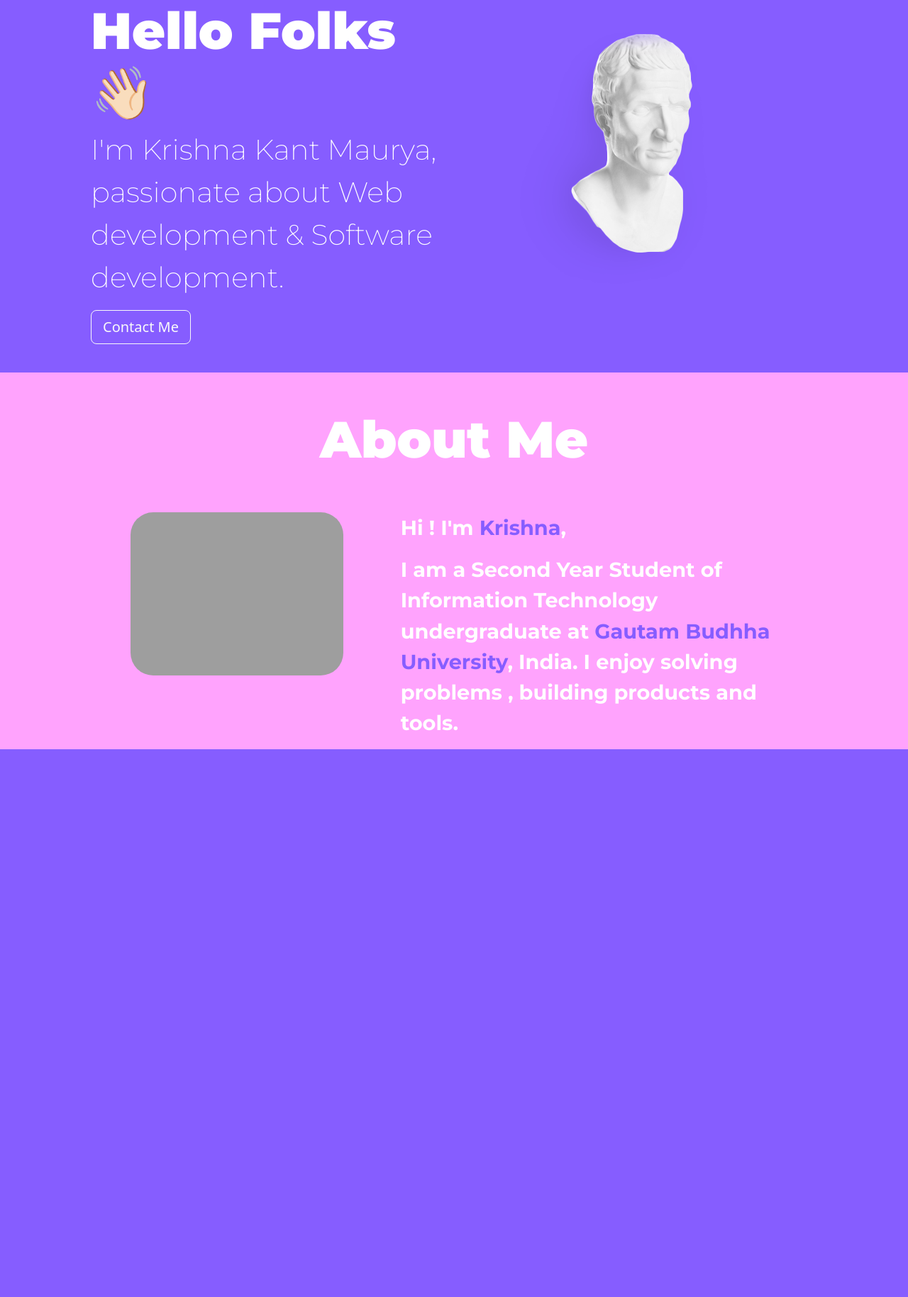
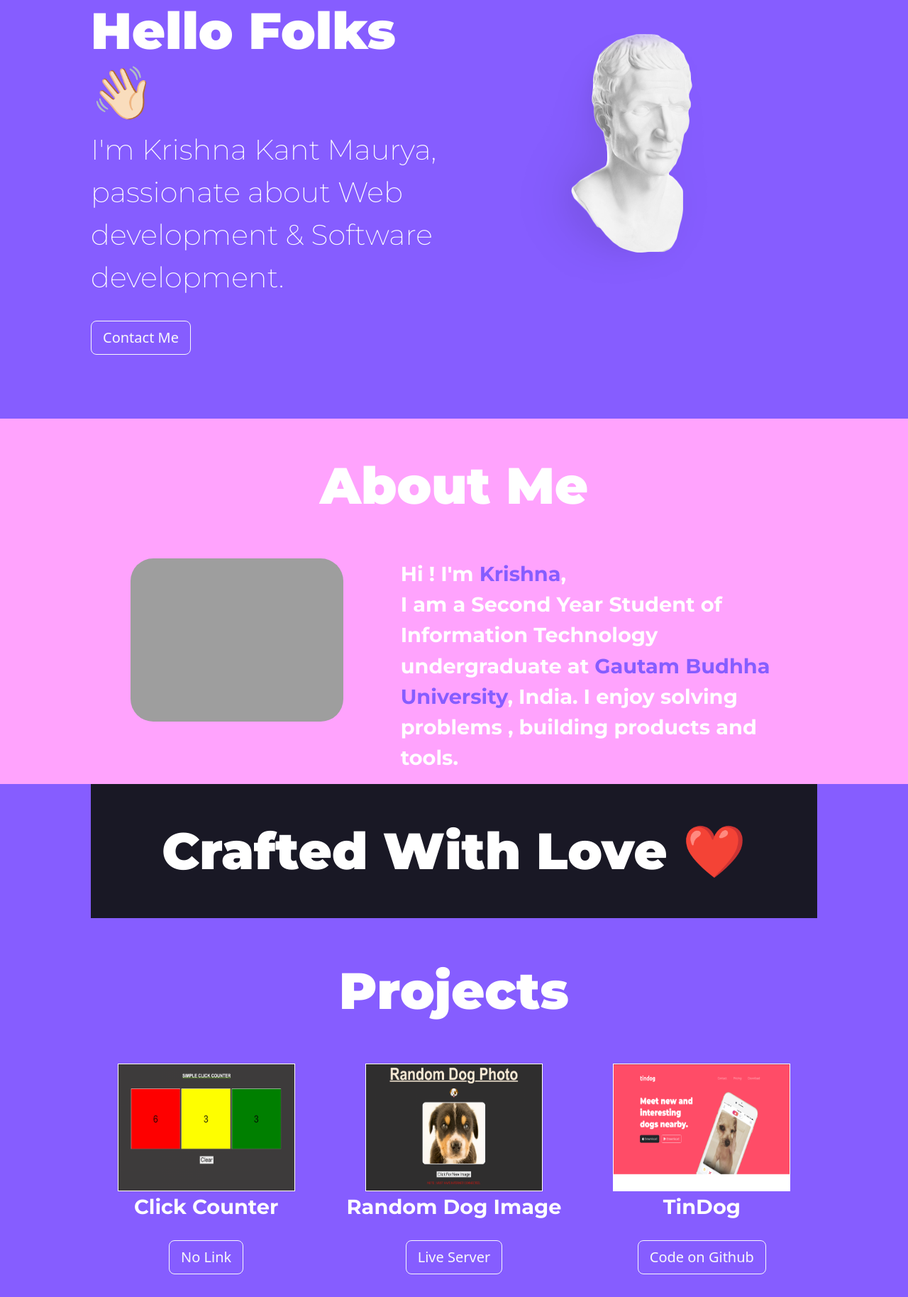
Before and after one commit to krishna102001/Web-Development, a web app: file BootStrap/Portfolio/index.html in a window 1280 px wide. Shown: the part 180-2008 px from the top of the page at 71% size. Before the commit the page ends 1236 px from the top, so only its background shows below. Run offline with its HTML, style and script files only (its server is not run), Linux system fonts and the light colour scheme; some libraries are stand-ins or nearby versions; grey boxes are pictures that could not be loaded.

Commit message:
created Projects Section

```diff
--- a/BootStrap/Portfolio/css/style.css
+++ b/BootStrap/Portfolio/css/style.css
@@ -19,11 +19,19 @@
     font-size: 1.8rem;
     font-weight: 700;
 }
+.heading{
+    font-family: 'Montserrat', sans-serif;
+    font-size: 1.8rem;
+    font-weight: 700;
+}
 .highlight{
     color: #865DFF;
 }
 .text-centre{
     text-align: center;
+}
+.btn{
+    margin: 3% 0 10%;
 }
 /* Section First */
 .first{
@@ -69,6 +77,12 @@
 .responsive-img{
     margin: 0 auto 30px;
 }
+
+/* section third */
+.third{
+    background-color: #865DFF;
+    color: #ffff;
+}
 /* media breakpoint */
 
 @media (max-width:500px){
@@ -91,4 +105,11 @@
         width: 200px;
         height: 130px;
     }
+    .about{
+        font-size: 2.8rem;
+    }
+    .x-heading{
+        font-size: 1.3rem;
+        font-weight: 400;
+    }
 }
--- a/BootStrap/Portfolio/index.html
+++ b/BootStrap/Portfolio/index.html
@@ -25,14 +25,14 @@
         <div class="container-fluid">
             <!-- navbar -->
             <nav class="navbar navbar-expand-lg navbar-dark">
-                <a class="navbar-brand" href="#">KRISHNA</a>
+                <a class="navbar-brand" href="index.html">KRISHNA</a>
                 <button class="navbar-toggler" type="button" data-bs-toggle="collapse" data-bs-target="#navbarSupportedContent" aria-controls="navbarSupportedContent" aria-expanded="false" aria-label="Toggle navigation">
                     <span class="navbar-toggler-icon"></span>
                 </button>
                 <div class="collapse navbar-collapse" id="navbarSupportedContent">
                     <ul class="navbar-nav ms-auto">
                         <li class="nav-item"><a class="nav-link" href="#aboutMe">About</a></li>
-                        <li class="nav-item"><a class="nav-link" href="#">Projects</a></li>
+                        <li class="nav-item"><a class="nav-link" href="#projects">Projects</a></li>
                         <li class="nav-item"><a class="nav-link" href="#">Achievement</a></li>
                         <li class="nav-item"><a class="nav-link" href="#">Contact</a></li>
                     </ul>
@@ -58,8 +58,37 @@
                     <img class="rounded-5 responsive-img res-img" src="images/profile-img.JPG" alt="krishna-image" width="300px" height="230px">
                 </div>
                 <div class="col-lg-7">
-                    <p class="x-heading">Hi ! I'm <span class="highlight">Krishna</span>,</p>
-                    <p class="x-heading">I am a Second Year Student of Information Technology undergraduate at <span class="highlight">Gautam Budhha University</span>, India. I enjoy solving problems , building products and tools.</p>
+                    <p class="x-heading">Hi ! I'm <span class="highlight">Krishna</span>,<br>
+                    I am a Second Year Student of Information Technology undergraduate at <span class="highlight">Gautam Budhha University</span>, India. I enjoy solving problems , building products and tools.</p>
+                </div>
+            </div>
+        </div>
+    </section>
+    <section class="third" id="projects">
+        <div class="container-fluid">
+            <h3 class="about b-heading text-centre " style="background-color: #191825;">Crafted With Love ❤️</h3>
+            <h3 class="about b-heading text-centre ">Projects</h3>
+            <div class="row">
+                <div class="col-lg-4 col-md-12">
+                    <div class="text-centre">
+                        <img src="images/clickcounter.png" alt="clickCounter-image" width="250px" height="180px" class="border border-white">
+                        <p class="heading">Click Counter</p>
+                        <a class="btn btn-lg btn-outline-light">No Link</a>
+                    </div>
+                </div>
+                <div class="col-lg-4 col-md-12">
+                    <div class="text-centre">
+                        <img src="images/randomDog.png" alt="randomDog-image" width="250px" height="180px" class="border border-white">
+                        <p class="heading">Random Dog Image</p>
+                        <a href="https://delightful-choux-7b67bb.netlify.app/index.html" class="btn btn-lg btn-outline-light" target="_blank">Live Server</a>
+                    </div>
+                </div>
+                <div class="col-lg-4 col-md-12">
+                    <div class="text-centre">
+                        <img src="images/tindog.png" alt="tindog-image" width="250px" height="180px" class="border border-white">
+                        <p class="heading">TinDog</p>
+                        <a href="https://github.com/krishna102001/Web-Development/tree/master/BootStrap/TinDog-Start-master" class="btn btn-lg btn-outline-light" target="_blank">Code on Github</a>
+                    </div>
                 </div>
             </div>
         </div>
```
